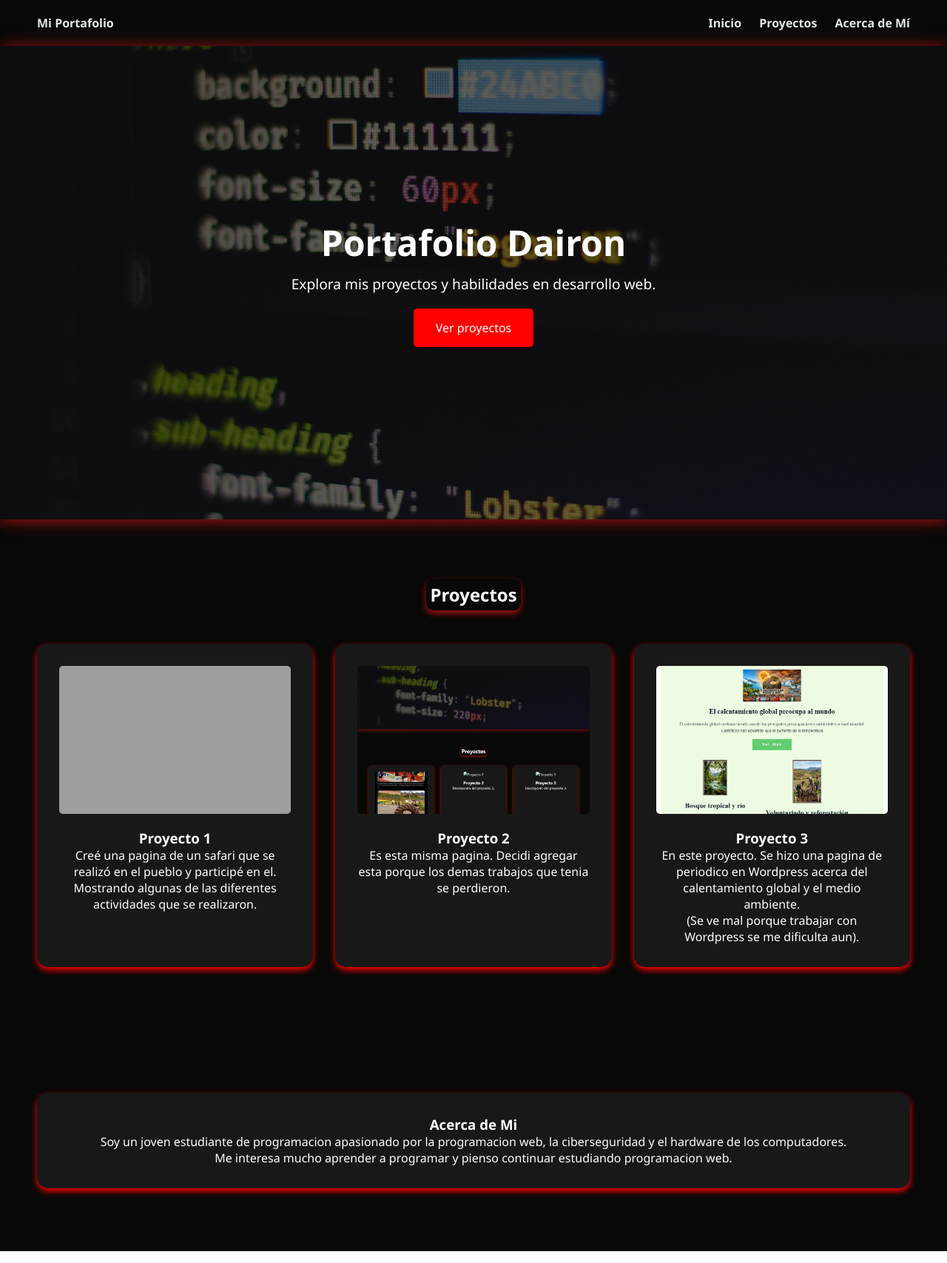
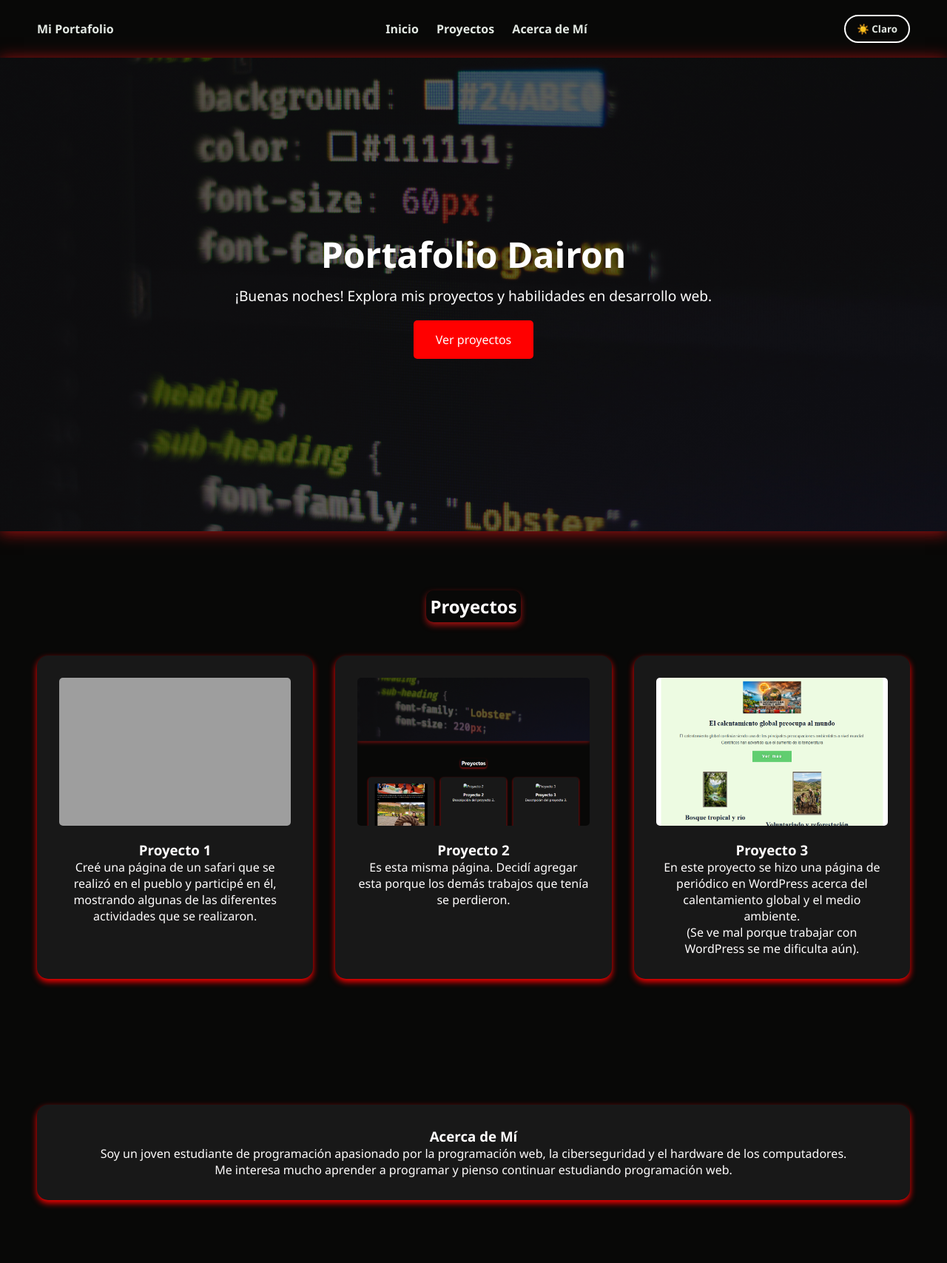
Before and after one commit to Daironbustamante/taller-repaso-Dairon-JuanDavidR, a plain HTML site: page index.html in a window 1280 px wide. Shown: the whole page at 74% size. Drawn offline with Linux system fonts and the light colour scheme; grey boxes are pictures that could not be loaded.

Commit message:
Se agrega persistencia para que el local storage del navegador recuerde el modo de la pantalla, oscuro o claro

```diff
--- a/css/style.css
+++ b/css/style.css
@@ -13,6 +13,12 @@
     font-family: var(--fuente-principal);
 }
 
+body {
+    background-color: var(--color-claro);
+    color: var(--color-oscuro);
+    transition: background-color 0.4s ease, color 0.4s ease;
+}
+
 .header {
     display: flex;
     justify-content: space-between;
@@ -21,8 +27,8 @@
     background-color: var(--color-oscuro);
     color: #e3e9e3;
     font-weight: bold;
+    transition: background-color 0.4s ease;
 }
-
 
 .navbar a {
     color: #e3e9e3;
@@ -46,11 +52,10 @@
     text-align: center;
     color: white;
     padding: 10px;
-    position:relative;
+    position: relative;
     box-shadow: 0 2px 20px rgb(168, 17, 17);
     transition: 0.5s;
 }
-
 
 .hero h1 {
     font-size: 3rem;
@@ -72,19 +77,18 @@
     cursor: pointer;
 }
 
-
 .servicios {
     padding: 60px 50px;
     background-color: var(--color-oscuro);
     text-align: center;
+    transition: background-color 0.4s ease;
 }
 
 .servicios h2 {
     position: relative;
     display: inline-block;
     z-index: 1;
-
-    color:rgb(255, 253, 253);
+    color: rgb(255, 253, 253);
     padding: 5px;
     border-radius: 10px;
     box-shadow: 0 4px 8px rgb(168, 17, 17);
@@ -94,36 +98,32 @@
 
 .servicios h2:hover {
     transform: translateY(-10px);
-    padding:5px;
+    padding: 5px;
     box-shadow: 0 4px 8px blue;
-    margin:20px 0;
+    margin: 20px 0;
 }
-
 
 .grid-servicios {
     display: grid;
-
-    /* Crea columnas responsivas automáticamente */
     grid-template-columns: repeat(auto-fit, minmax(300px, 1fr));
-
     gap: 30px;
 }
 
 .card {
     background: rgb(24, 24, 24);
-    color:rgb(255, 253, 253);
+    color: rgb(255, 253, 253);
     padding: 30px;
     border-radius: 15px;
     box-shadow: 0 4px 8px red;
     margin: 25px 0;
-    transition: 0.5s;
+    transition: 0.5s, background-color 0.4s ease, color 0.4s ease;
 }
 
 .card:hover {
     transform: translateY(-10px);
-    padding:30px;
+    padding: 30px;
     box-shadow: 0 4px 8px blue;
-    margin:25px 0;
+    margin: 25px 0;
 }
 
 /* Imagen normal de la tarjeta */
@@ -136,53 +136,74 @@
     margin-bottom: 15px;
 }
 
-/* ================================= */
-/* VISOR DE IMAGEN COMPLETA          */
-/* ================================= */
-
-/* Ocultamos el checkbox */
+/* Visor de imagen completa */
 #imagen-proyecto1 {
     display: none;
 }
 
-/* Cursor de la imagen */
 .card > label {
     cursor: pointer;
 }
 
-/* Fondo negro que cubre toda la pantalla */
 .imagen-grande {
     display: none;
-
     position: fixed;
     top: 0;
     left: 0;
-
     width: 100vw;
     height: 100vh;
-
     background-color: rgba(0, 0, 0, 0.9);
-
     justify-content: center;
     align-items: center;
-
     z-index: 1000;
 }
 
-/* Mostrar la imagen cuando se activa el checkbox */
 #imagen-proyecto1:checked ~ .imagen-grande {
     display: flex;
 }
 
-/* Imagen COMPLETA */
 .imagen-grande img {
     width: auto;
     height: auto;
-
     max-width: 95vw;
     max-height: 95vh;
-
     object-fit: contain;
     border-radius: 5px;
     margin: 0;
 }
+
+/* Botón de tema */
+.btn-tema {
+    background-color: transparent;
+    border: 2px solid white;
+    color: #e3e9e3;
+    padding: 8px 15px;
+    border-radius: 20px;
+    cursor: pointer;
+    font-weight: bold;
+    transition: all 0.3s ease;
+}
+
+.btn-tema:hover {
+    background-color: var(--color-primario);
+    color: white;
+}
+
+/* Estilos aplicados cuando se activa la clase .dark-theme en el body */
+body.dark-theme {
+    background-color: #121212;
+    color: #e0e0e0;
+}
+
+body.dark-theme .header {
+    background-color: #121212;
+}
+
+body.dark-theme .servicios {
+    background-color: #1a1a1a;
+}
+
+body.dark-theme .card {
+    background-color: #242424;
+    box-shadow: 0 4px 8px #000;
+}
--- a/index.html
+++ b/index.html
@@ -15,28 +15,32 @@
             <a href="#destinos">Proyectos</a>
             <a href="#contacto">Acerca de Mí</a>
         </nav>
+        <!-- BOTÓN DE TEMA AGREGADO -->
+        <div class="controles-usuario">
+            <button id="btn-toggle-tema" class="btn-tema">🌙 Oscuro</button>
+        </div>
     </header>
 
     <!-- CONTENIDO PRINCIPAL -->
     <main>
 
-        <!-- SECCIÓN 1: Hero (La portada de impacto) -->
+        <!-- SECCIÓN 1: Hero -->
         <section id="inicio" class="hero">
             <div class="hero-content">
                 <h1>Portafolio Dairon</h1>
-                <p>Explora mis proyectos y habilidades en desarrollo web.</p>
+                <!-- Párrafo para el saludo dinámico por JS -->
+                <p id="saludo-tiempo-real">Explora mis proyectos y habilidades en desarrollo web.</p>
                 <button class="btn-primary">Ver proyectos</button>
             </div>
         </section>
 
-        <!-- SECCIÓN 2: Servicios (Uso de Grid) -->
+        <!-- SECCIÓN 2: Servicios -->
         <section id="destinos" class="servicios">
             <h2>Proyectos</h2>
 
             <div class="grid-servicios">
 
                 <article class="card">
-
                     <!-- Checkbox oculto -->
                     <input type="checkbox" id="imagen-proyecto1">
 
@@ -46,26 +50,25 @@
                     </label>
 
                     <h3>Proyecto 1</h3>
-                    <p>Creé una pagina de un safari que se realizó en el pueblo y participé en el. Mostrando algunas de las diferentes actividades que se realizaron.</p>
+                    <p>Creé una página de un safari que se realizó en el pueblo y participé en él, mostrando algunas de las diferentes actividades que se realizaron.</p>
                     <div class="imagen-grande">
                         <label for="imagen-proyecto1">
                             <img src="img/proyecto1.png" alt="Proyecto 1 completo">
                         </label>
                     </div>
-
                 </article>
 
                 <article class="card">
                     <img src="img/proyecto2.png" alt="Proyecto 2">
                     <h3>Proyecto 2</h3>
-                    <p>Es esta misma pagina. Decidi agregar esta porque los demas trabajos que tenia se perdieron.</p>
+                    <p>Es esta misma página. Decidí agregar esta porque los demás trabajos que tenía se perdieron.</p>
                 </article>
 
                 <article class="card">
                     <img src="img/proyecto3.png" alt="Proyecto 3">
                     <h3>Proyecto 3</h3>
-                    <p>En este proyecto. Se hizo una pagina de periodico en Wordpress acerca del calentamiento global y el medio ambiente. <br>
-                       (Se ve mal porque trabajar con Wordpress se me dificulta aun).</p>
+                    <p>En este proyecto se hizo una página de periódico en WordPress acerca del calentamiento global y el medio ambiente.<br>
+                       (Se ve mal porque trabajar con WordPress se me dificulta aún).</p>
                 </article>
 
             </div>
@@ -73,13 +76,14 @@
 
         <section id="contacto" class="servicios">
             <article class="card">
-                <h1>Acerca de Mi</h1>
-                <p>Soy un joven estudiante de programacion apasionado por la programacion web, la ciberseguridad y el hardware de los computadores. <br>
-                    Me interesa mucho aprender a programar y pienso continuar estudiando programacion web.
-                     </p>
+                <h1>Acerca de Mí</h1>
+                <p>Soy un joven estudiante de programación apasionado por la programación web, la ciberseguridad y el hardware de los computadores.<br>
+                   Me interesa mucho aprender a programar y pienso continuar estudiando programación web.</p>
             </article>
         </section>
     </main>
 
+    <!-- JS VINCULADO AL FINAL -->
+    <script src="js/app.js" defer></script>
 </body>
 </html>
--- /dev/null
+++ b/js/app.js
@@ -0,0 +1,46 @@
+// 1. FASE DE SELECCIÓN
+const botonTema = document.getElementById('btn-toggle-tema');
+const cuerpoPagina = document.body;
+const saludoTiempoReal = document.getElementById('saludo-tiempo-real');
+
+// 2. RECUPERACIÓN DE PREFERENCIA DESDE LOCALSTORAGE
+const temaGuardado = localStorage.getItem('preferenciaTema');
+
+if (temaGuardado === 'oscuro') {
+    cuerpoPagina.classList.add('dark-theme');
+    if (botonTema) botonTema.textContent = "🌙 Oscuro";
+} else {
+    cuerpoPagina.classList.remove('dark-theme');
+    if (botonTema) botonTema.textContent = "☀️ Claro";
+}
+
+// 3. EVENTO AL HACER CLIC EN EL BOTÓN DE TEMA
+if (botonTema) {
+    botonTema.addEventListener('click', function() {
+        cuerpoPagina.classList.toggle('dark-theme');
+
+        if (cuerpoPagina.classList.contains('dark-theme')) {
+            botonTema.textContent = "🌙 Oscuro";
+            localStorage.setItem('preferenciaTema', 'oscuro');
+        } else {
+            botonTema.textContent = "☀️ Claro";
+            localStorage.setItem('preferenciaTema', 'claro');
+        }
+    });
+}
+
+// 4. SALUDO DINÁMICO
+if (saludoTiempoReal) {
+    const hora = new Date().getHours();
+    let saludo = "Explora mis proyectos y habilidades en desarrollo web.";
+
+    if (hora >= 6 && hora < 12) {
+        saludo = "¡Buenos días! Explora mis proyectos y habilidades en desarrollo web.";
+    } else if (hora >= 12 && hora < 20) {
+        saludo = "¡Buenas tardes! Explora mis proyectos y habilidades en desarrollo web.";
+    } else {
+        saludo = "¡Buenas noches! Explora mis proyectos y habilidades en desarrollo web.";
+    }
+
+    saludoTiempoReal.textContent = saludo;
+}
```
